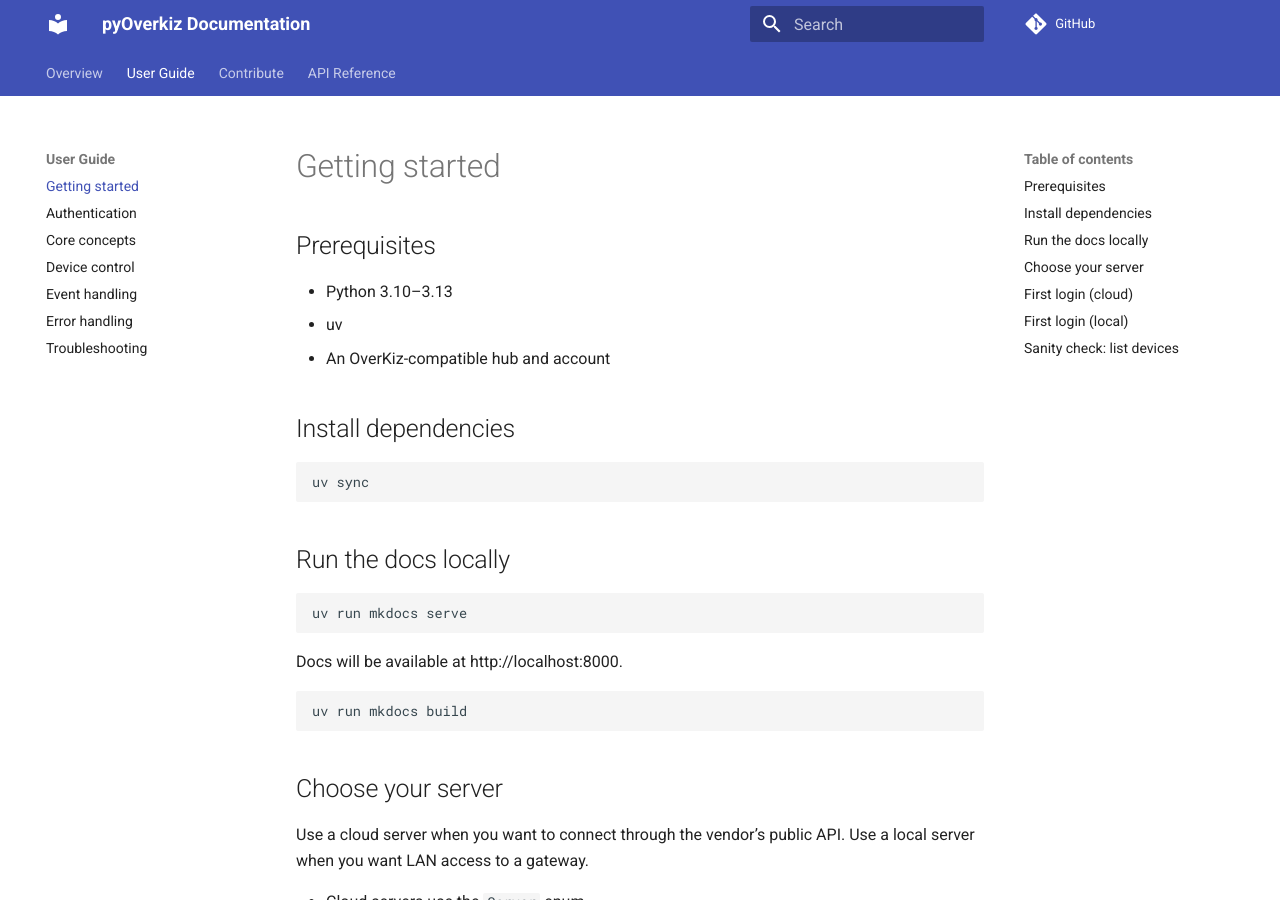
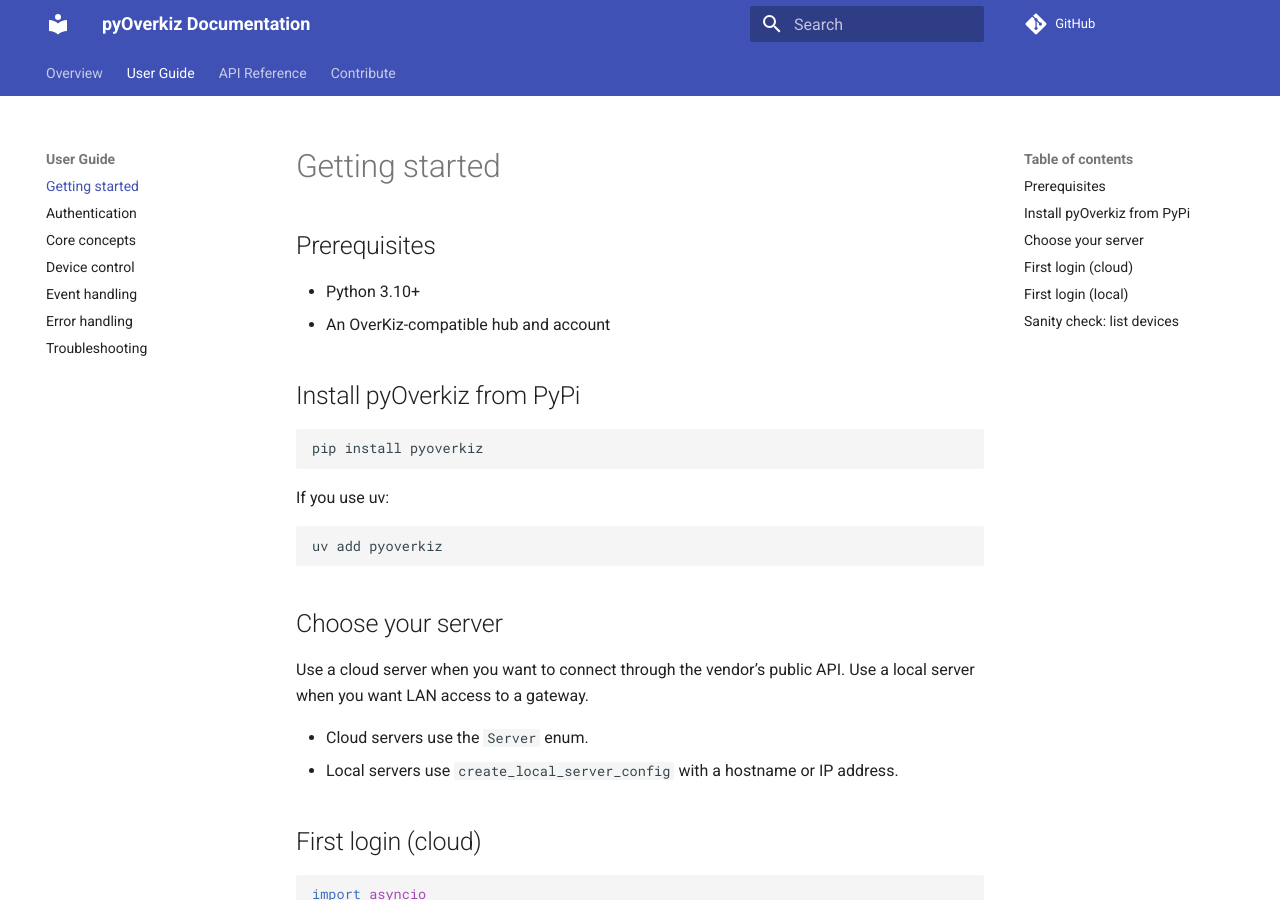
Before and after one commit to iMicknl/python-overkiz-api, an MkDocs documentation site: the page built from docs/getting-started.md, in a window 1280 px wide and 900 px high. Built offline with MkDocs 1.6.1 and Material for MkDocs 9.7.7, drawn with Linux system fonts in a browser that asks for light colours; comment, search, counter and statistics services are not loaded; some of the changed text lies outside the part shown.

Commit message:
Update documentation: enhance contribute and getting started sections

````diff
--- a/docs/getting-started.md
+++ b/docs/getting-started.md
@@ -2,26 +2,19 @@
 
 ## Prerequisites
 
-- Python 3.10–3.13
-- uv
+- Python 3.10+
 - An OverKiz-compatible hub and account
 
-## Install dependencies
+## Install pyOverkiz from PyPi
 
 ```bash
-uv sync
+pip install pyoverkiz
 ```
 
-## Run the docs locally
+If you use uv:
 
 ```bash
-uv run mkdocs serve
-```
-
-Docs will be available at http://localhost:8000.
-
-```bash
-uv run mkdocs build
+uv add pyoverkiz
 ```
 
 ## Choose your server
--- a/mkdocs.yml
+++ b/mkdocs.yml
@@ -40,5 +40,5 @@
       - Event handling: event-handling.md
       - Error handling: error-handling.md
       - Troubleshooting: troubleshooting.md
+  - API Reference: api-reference.md
   - Contribute: contribute.md
-  - API Reference: api-reference.md
````
Also changed, not shown: other parts of docs/getting-started.md (+7 -0 lines), docs/contribute.md (+12 -0 lines).
